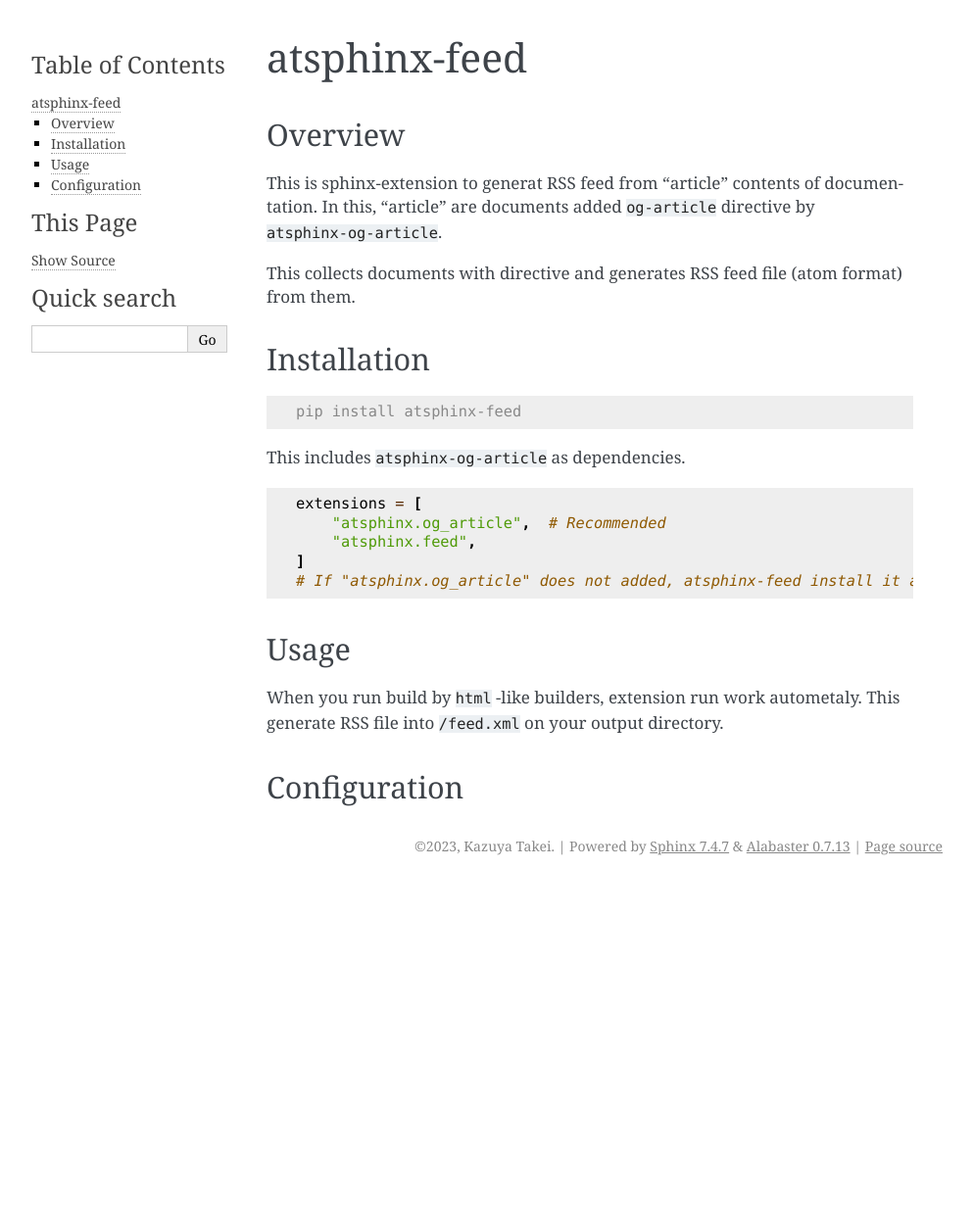
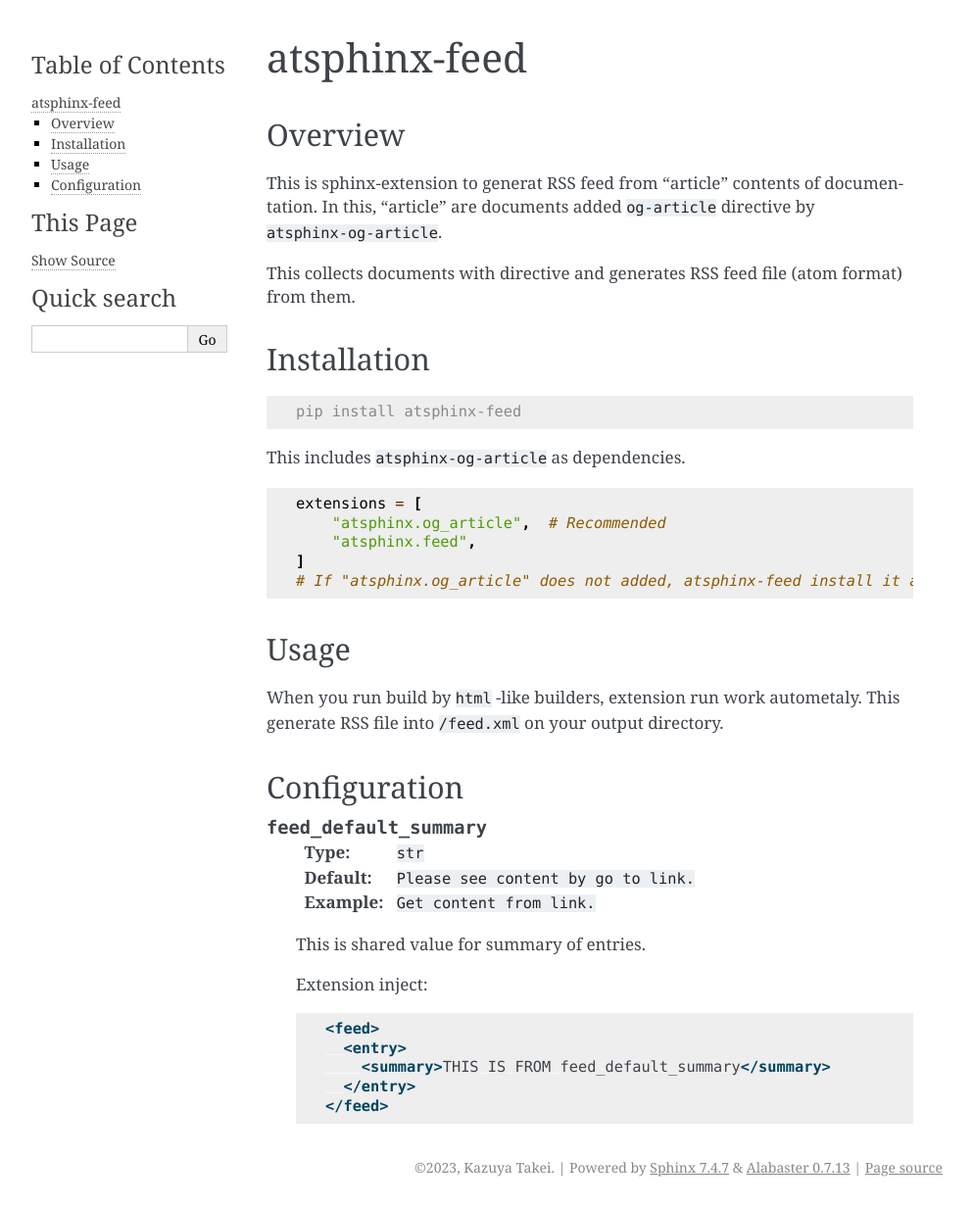
Before and after one commit to atsphinx/feed, a Sphinx documentation site: the page built from docs/index.rst, in a window 1280 px wide. Shown: the whole page at 98% size, without its empty margins (148-1141 px from the left). Built offline with Sphinx 7.4.7, drawn with Linux system fonts in a browser that asks for light colours; the version number could not be read and is left out; cross-references to code outside the pages are shown as plain code; before the commit the page ends 903 px from its top, so only the background shows below that.

Commit message:
feat: Define feed_default_summary
- This is shared value as summary of entries.

```diff
--- a/docs/conf.py
+++ b/docs/conf.py
@@ -18,3 +18,12 @@ exclude_patterns = ["_build", "Thumbs.db", ".DS_Store"]
 # -- Options for HTML output
 html_theme = "alabaster"
 html_static_path = ["_static"]
+
+
+def setup(app):  # noqa: D103
+    app.add_object_type(
+        "confval",
+        "confval",
+        objname="configuration value",
+        indextemplate="pair: %s; configuration value",
+    )
--- a/docs/index.rst
+++ b/docs/index.rst
@@ -38,4 +38,20 @@ This generate RSS file into ``/feed.xml`` on your output directory.
 Configuration
 =============
 
-.. todo:: Write it
+.. confval:: feed_default_summary
+
+   :Type: ``str``
+   :Default: ``Please see content by go to link.``
+   :Example: ``Get content from link.``
+
+   This is shared value for summary of entries.
+
+   Extension inject:
+
+   .. code-block:: xml
+
+      <feed>
+        <entry>
+          <summary>THIS IS FROM feed_default_summary</summary>
+        </entry>
+      </feed>
```
Also changed, not shown: 3 other files.
